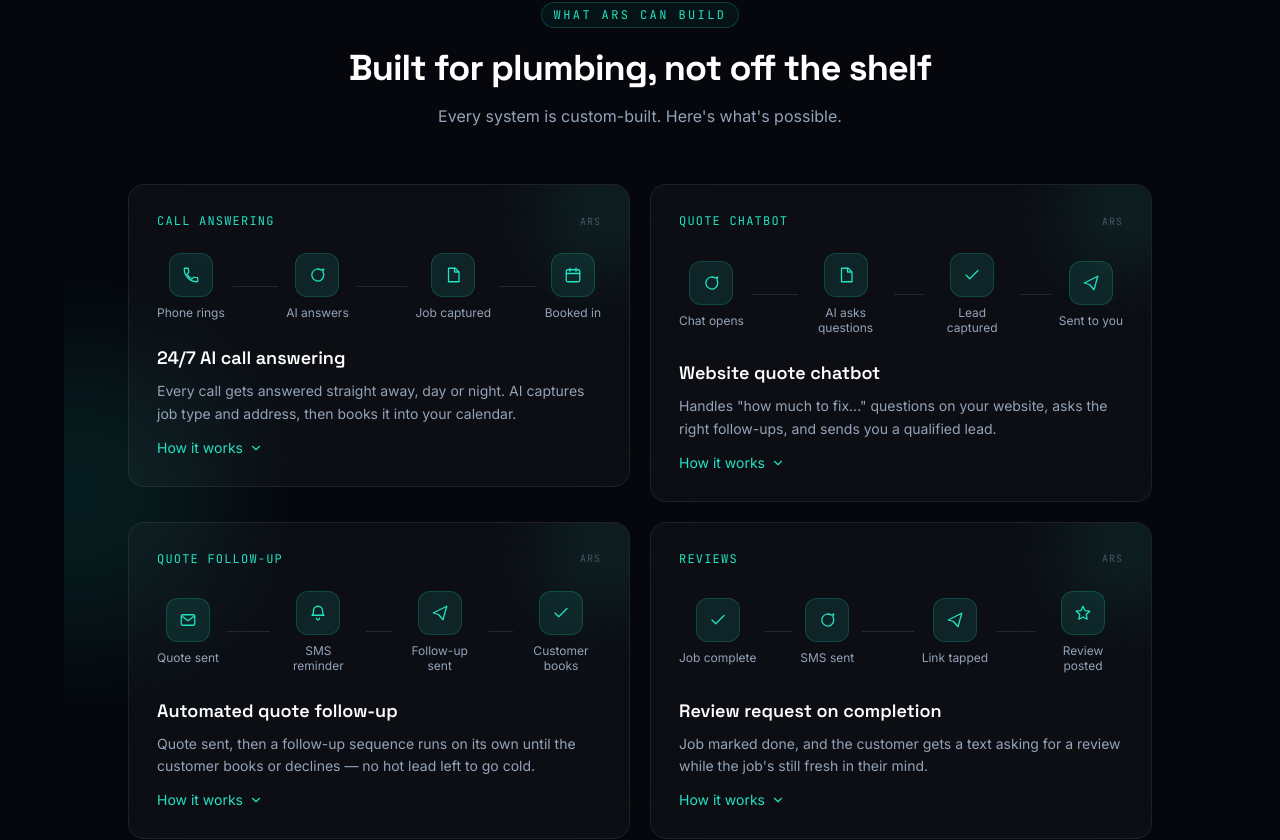
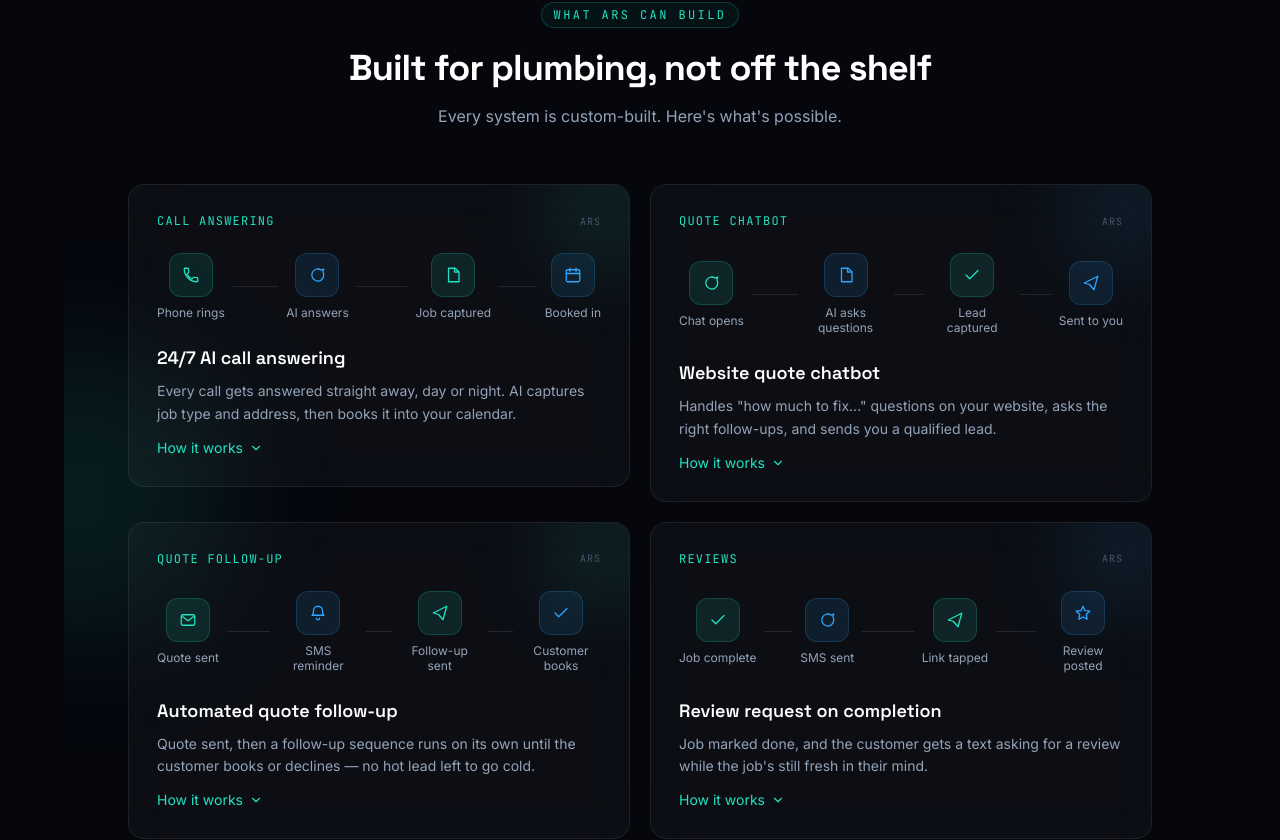
Before and after one commit to Alirezaa02/ARS-website, a React (Vite) app: page /industries/plumbing in a window 1280 px wide. Shown: the part 1354-2194 px from the top of the page. Built offline with nearby package versions, Linux system fonts and the light colour scheme.

Commit message:
Added plumbing page

```diff
--- a/src/components/industries/IndustryPageTemplate.jsx
+++ b/src/components/industries/IndustryPageTemplate.jsx
@@ -128,7 +128,7 @@ export default function IndustryPageTemplate({ industry }) {
         <div className="relative mx-auto mt-14 grid max-w-5xl gap-5 md:grid-cols-2">
           {workflows.map((w, i) => (
             <Reveal key={w.title} delay={i * 0.08}>
-              <WorkflowCard {...w} />
+              <WorkflowCard {...w} glow={i % 2 === 0 ? "teal" : "blue"} />
             </Reveal>
           ))}
         </div>
--- a/src/components/industries/WorkflowDiagram.jsx
+++ b/src/components/industries/WorkflowDiagram.jsx
@@ -1,19 +1,25 @@
 import { useState } from "react";
 import { motion, AnimatePresence } from "framer-motion";
 
-function StepIcon({ icon }) {
+const TONE_STYLES = {
+  teal: { icon: "border-accent/20 bg-accent/10 text-accent", bar: "via-accent" },
+  blue: { icon: "border-accent-blue/20 bg-accent-blue/10 text-accent-blue", bar: "via-accent-blue" },
+  warn: { icon: "border-amber-400/20 bg-amber-400/10 text-amber-400", bar: "via-amber-400" },
+};
+
+function StepIcon({ icon, tone }) {
   return (
-    <div className="grid h-11 w-11 shrink-0 place-items-center rounded-xl border border-accent/20 bg-accent/10 text-accent">
+    <div className={`grid h-11 w-11 shrink-0 place-items-center rounded-xl border ${TONE_STYLES[tone].icon}`}>
       {icon}
     </div>
   );
 }
 
-function Connector({ delay = 0 }) {
+function Connector({ tone, delay = 0 }) {
   return (
     <div className="relative mx-1 h-px flex-1 overflow-hidden bg-white/10 sm:mx-2">
       <motion.div
-        className="absolute inset-y-0 left-0 w-1/3 bg-gradient-to-r from-transparent via-accent to-transparent"
+        className={`absolute inset-y-0 left-0 w-1/3 bg-gradient-to-r from-transparent ${TONE_STYLES[tone].bar} to-transparent`}
         initial={{ x: "-100%" }}
         whileInView={{ x: "300%" }}
         viewport={{ once: false }}
@@ -23,12 +29,18 @@ function Connector({ delay = 0 }) {
   );
 }
 
-export function WorkflowCard({ tag, title, description, details, steps }) {
+// Alternates teal/blue for rhythm; a step can override with tone: "warn" for anything urgent/attention-worthy.
+function toneFor(step, i) {
+  return step.tone || (i % 2 === 0 ? "teal" : "blue");
+}
+
+export function WorkflowCard({ tag, title, description, details, steps, glow = "teal" }) {
   const [open, setOpen] = useState(false);
+  const glowClass = glow === "blue" ? "bg-accent-blue/10" : "bg-accent/10";
 
   return (
     <div className="glass glass-hover relative overflow-hidden rounded-2xl p-6 md:p-7">
-      <div className="pointer-events-none absolute -right-10 -top-10 h-32 w-32 rounded-full bg-accent/10 blur-2xl" />
+      <div className={`pointer-events-none absolute -right-10 -top-10 h-32 w-32 rounded-full ${glowClass} blur-2xl`} />
       <div className="relative">
         <div className="flex items-center justify-between">
           <span className="font-mono text-xs uppercase tracking-widest text-accent">{tag}</span>
@@ -39,10 +51,10 @@ export function WorkflowCard({ tag, title, description, details, steps }) {
           {steps.map((step, i) => (
             <div key={step.label} className="flex flex-1 items-center last:flex-none">
               <div className="flex flex-col items-center gap-2 text-center">
-                <StepIcon icon={step.icon} />
+                <StepIcon icon={step.icon} tone={toneFor(step, i)} />
                 <span className="max-w-[80px] text-xs leading-tight text-slate-400">{step.label}</span>
               </div>
-              {i < steps.length - 1 && <Connector delay={i * 0.15} />}
+              {i < steps.length - 1 && <Connector tone={toneFor(steps[i + 1], i + 1)} delay={i * 0.15} />}
             </div>
           ))}
         </div>
--- a/src/data/industries.js
+++ b/src/data/industries.js
@@ -74,7 +74,7 @@ export const industries = [
         steps: [
           { label: "Document received", icon: IconDocument },
           { label: "AI reads it", icon: IconMessage },
-          { label: "Flags gaps", icon: IconAlert },
+          { label: "Flags gaps", icon: IconAlert, tone: "warn" },
           { label: "Summary sent", icon: IconSend },
         ],
       },
@@ -131,7 +131,7 @@ export const industries = [
           { label: "Quote sent", icon: IconMail },
           { label: "Day 3 reminder", icon: IconBell },
           { label: "Day 7 follow-up", icon: IconBell },
-          { label: "Escalated if needed", icon: IconAlert },
+          { label: "Escalated if needed", icon: IconAlert, tone: "warn" },
         ],
       },
     ],
@@ -350,10 +350,10 @@ export const industries = [
         details:
           "Keeps the tone professional throughout, so the relationship's still intact by the time you do need to step in.",
         steps: [
-          { label: "Invoice overdue", icon: IconAlert },
+          { label: "Invoice overdue", icon: IconAlert, tone: "warn" },
           { label: "Day 1 reminder", icon: IconMessage },
           { label: "Day 3 follow-up", icon: IconMail },
-          { label: "Escalated to you", icon: IconBell },
+          { label: "Escalated to you", icon: IconBell, tone: "warn" },
         ],
       },
       {
@@ -365,7 +365,7 @@ export const industries = [
           "You only get woken up for the ones that actually need you at 2am — everything else waits for a normal hour.",
         steps: [
           { label: "Call comes in", icon: IconPhone },
-          { label: "AI assesses urgency", icon: IconAlert },
+          { label: "AI assesses urgency", icon: IconAlert, tone: "warn" },
           { label: "Triaged", icon: IconCheck },
           { label: "Handled", icon: IconCalendar },
         ],
```
